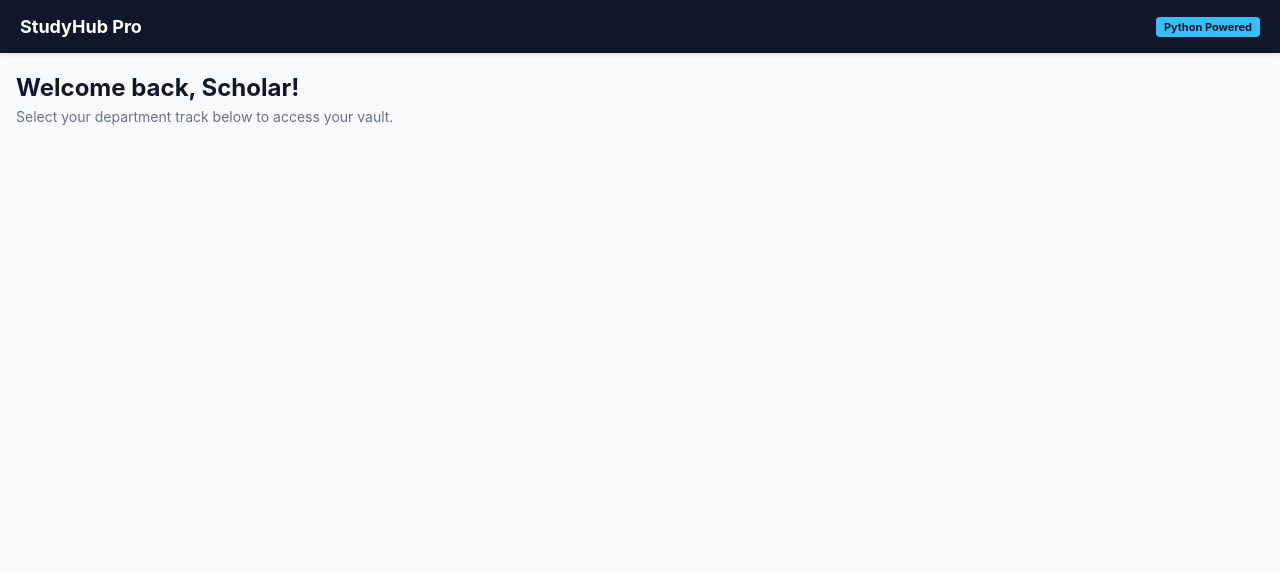
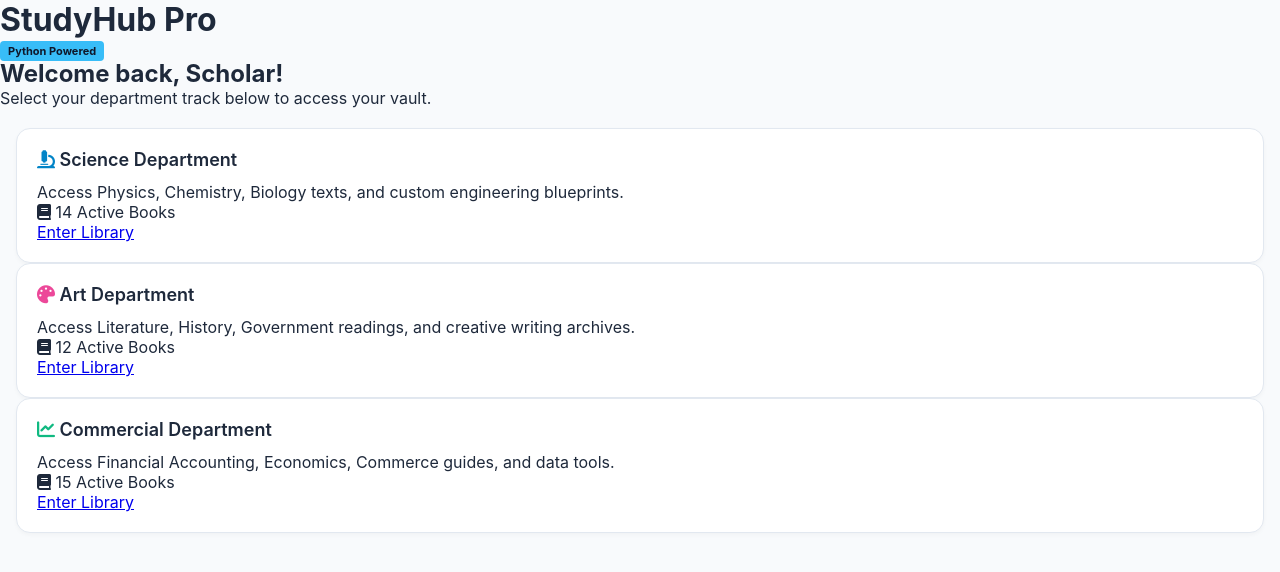
Before and after one commit to ifechukwuwinner6-ctrl/student-study-hub, a Flask app: template templates/index.html in a window 1280 px wide. Shown: the top 572 px of the page. Run offline with Flask 3, Linux system fonts and the light colour scheme; the template is opened without the code that fills it, so the values that code supplies are empty.

Commit message:
Update index.html

```diff
--- a/templates/index.html
+++ b/templates/index.html
@@ -2,41 +2,51 @@
 <html lang="en">
 <head>
     <meta charset="UTF-8">
-    <meta name="viewport" content="width=device-width, initial-scale=1.0, minimum-scale=1.0, maximum-scale=1.0, user-scalable=no, shrink-to-fit=no">
-    <title>Student Study Hub Pro</title>
+    <meta name="viewport" content="width=device-width, initial-scale=1.0, maximum-scale=1.0, user-scalable=no">
+    <title>StudyHub Pro</title>
     <link rel="stylesheet" href="{{ url_for('static', filename='style.css') }}">
+    <link rel="stylesheet" href="https://cdnjs.cloudflare.com/ajax/libs/font-awesome/6.0.0/css/all.min.css">
 </head>
 <body>
 
     <div class="app-container">
-        <header class="mobile-top-bar">
-            <h2>StudyHub Pro</h2>
-            <span class="badge">Python Powered</span>
+        <header class="app-header">
+            <h1>StudyHub Pro</h1>
+            <span class="badge yellow">Python Powered</span>
         </header>
 
+        <div class="welcome-section">
+            <h2>Welcome back, Scholar!</h2>
+            <p>Select your department track below to access your vault.</p>
+        </div>
+
         <main class="main-content">
-            <div class="welcome-header">
-                <h1>Welcome back, Scholar!</h1>
-                <p>Select your department track below to access your vault.</p>
+            <div class="dept-card science border-blue">
+                <div class="card-header">
+                    <h3><i class="fas fa-microscope" style="color: #0284c7;"></i> Science Department</h3>
+                </div>
+                <p>Access Physics, Chemistry, Biology texts, and custom engineering blueprints.</p>
+                <div class="tag"><i class="fas fa-book"></i> 14 Active Books</div>
+                <a href="/library/science" class="action-btn bg-blue">Enter Library</a>
             </div>
 
-            <section class="departments-grid">
-                {% for id, dept in departments.items() %}
-                <div class="dept-card {{ id }}-card">
-                    <div class="card-header">
-                        <span class="icon">{{ dept.icon }}</span>
-                        <h3>{{ dept.name }}</h3>
-                    </div>
-                    <p class="desc">{{ dept.description }}</p>
-                    <div class="meta-info">📚 {{ dept.books_count }} Active Books</div>
-                    <div class="action-hub">
-                        <button class="btn btn-primary" onclick="alert('Opening {{ dept.name }} Library...')">Enter Library</button>
-                        <button class="room-link-btn" onclick="alert('Loading {{ dept.name }} Quiz...')">🎯 Practice Quiz Room</button>
-                        <button class="room-link-btn" onclick="alert('Connecting to {{ dept.name }} Chat...')">💬 {{ dept.name }} Chat</button>
-                    </div>
+            <div class="dept-card art border-pink">
+                <div class="card-header">
+                    <h3><i class="fas fa-palette" style="color: #ec4899;"></i> Art Department</h3>
                 </div>
-                {% endfor %}
-            </section>
+                <p>Access Literature, History, Government readings, and creative writing archives.</p>
+                <div class="tag"><i class="fas fa-book"></i> 12 Active Books</div>
+                <a href="/library/art" class="action-btn bg-pink">Enter Library</a>
+            </div>
+
+            <div class="dept-card commercial border-green">
+                <div class="card-header">
+                    <h3><i class="fas fa-chart-line" style="color: #10b981;"></i> Commercial Department</h3>
+                </div>
+                <p>Access Financial Accounting, Economics, Commerce guides, and data tools.</p>
+                <div class="tag"><i class="fas fa-book"></i> 15 Active Books</div>
+                <a href="/library/commercial" class="action-btn bg-green">Enter Library</a>
+            </div>
         </main>
     </div>
 
```
